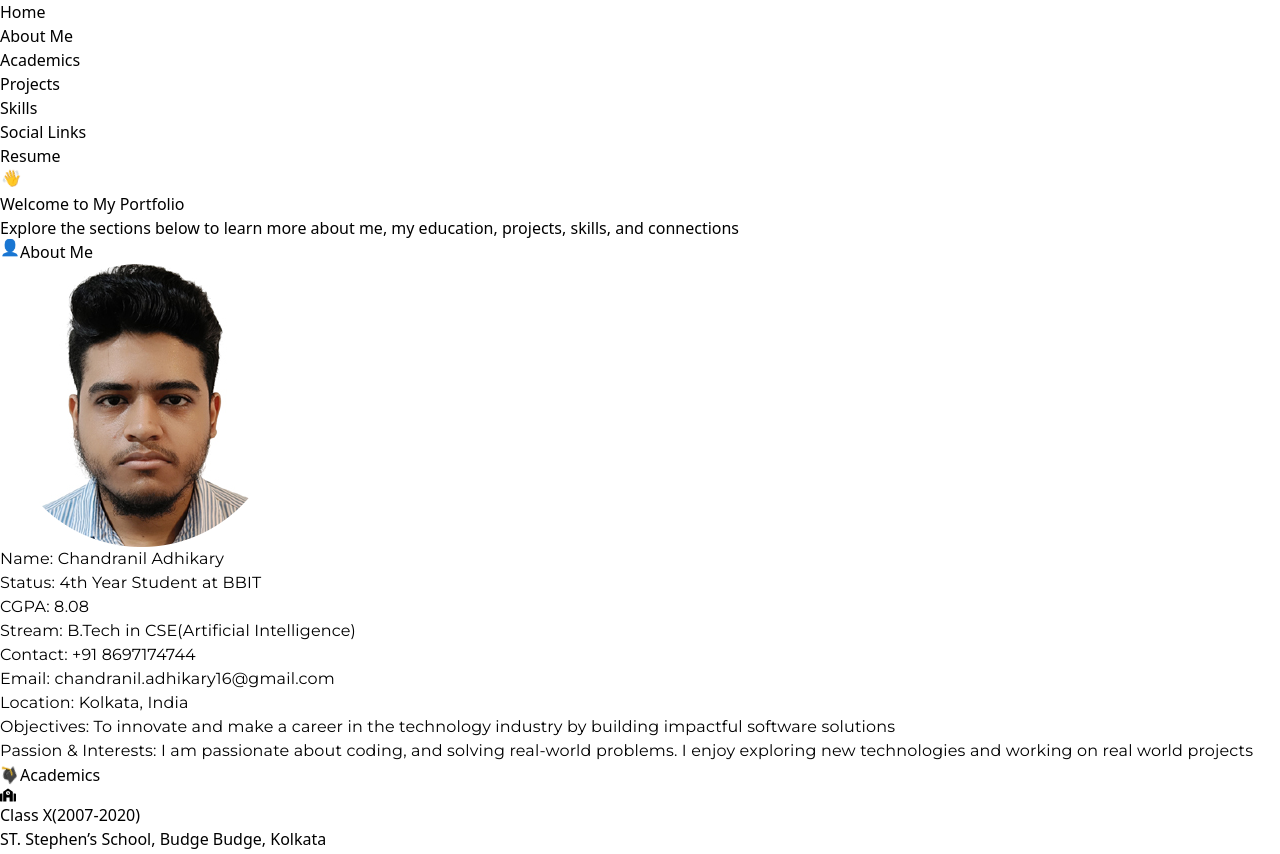
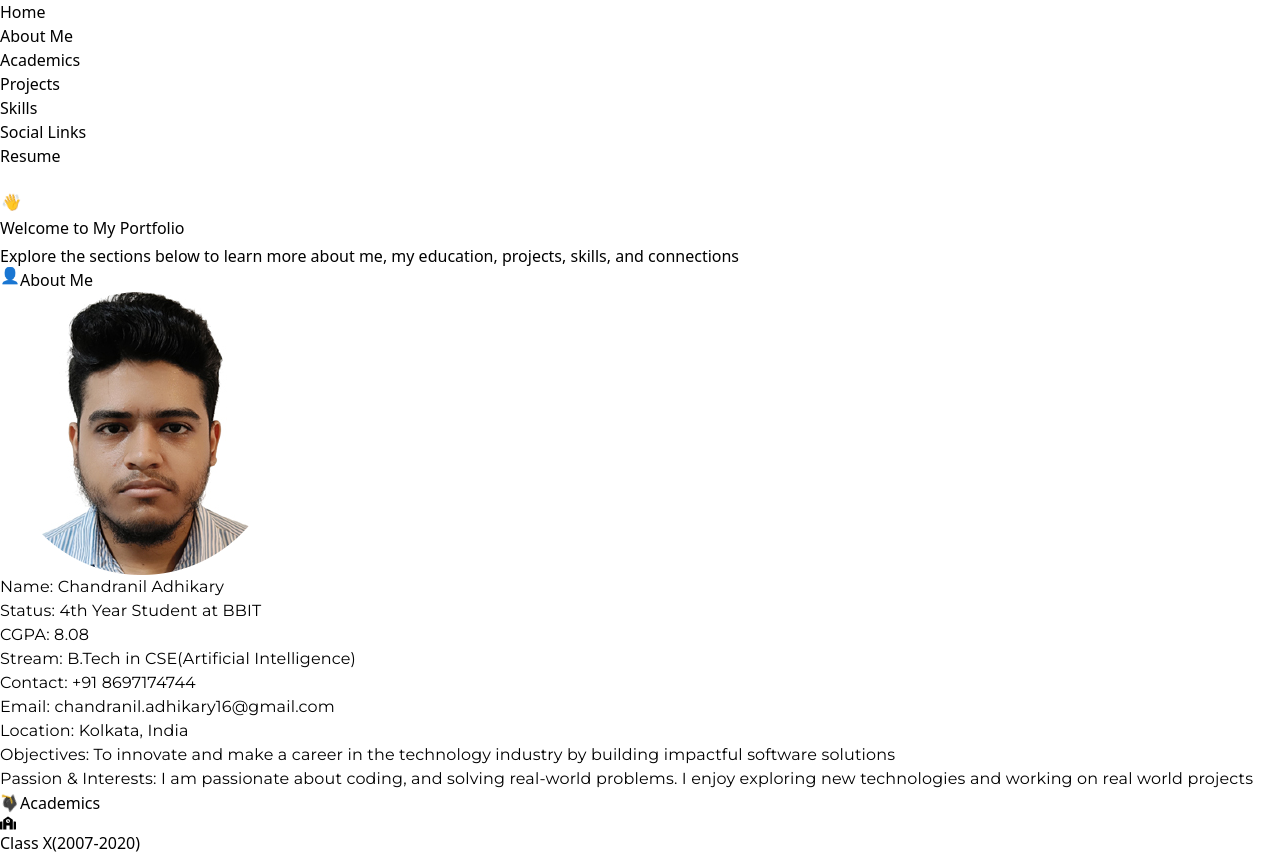
Before and after one commit to Chandranil16/Personal-Portfolio, a React (Vite) app: page / in a window 1280 px wide. Shown: the top 854 px of the page. Built offline with nearby package versions, Linux system fonts and the light colour scheme.

Commit message:
updated some changes

```diff
--- a/src/components/Home.jsx
+++ b/src/components/Home.jsx
@@ -15,7 +15,8 @@ function Home() {
           >
             👋
           </span>
-          <h2 className="text-xl sm:text-4xl md:text-5xl font-extrabold mb-3 tracking-tight bg-gradient-to-r from-violet-600 via-blue-500 to-indigo-600 bg-clip-text text-transparent whitespace-nowrap">
+          {/* Added extra bottom padding to prevent clipping */}
+          <h2 className="text-xl sm:text-4xl md:text-5xl font-extrabold mb-3 tracking-tight bg-gradient-to-r from-violet-600 via-blue-500 to-indigo-600 bg-clip-text text-transparent whitespace-nowrap" style={{ paddingBottom: "0.25em" }}>
             Welcome to My Portfolio
           </h2>
         </div>
--- a/src/components/NavigationBar.jsx
+++ b/src/components/NavigationBar.jsx
@@ -1,17 +1,19 @@
-import React from "react";
+import React, { useState } from "react";
 
 function NavigationBar() {
+  const [menuOpen, setMenuOpen] = useState(false);
+
   const handleScroll = (e, targetId) => {
     e.preventDefault();
+    setMenuOpen(false); // Close menu on link click (mobile)
     const targetElement = document.querySelector(targetId);
     if (targetElement) {
       targetElement.scrollIntoView({ behavior: "smooth" });
     }
   };
 
-  return (
-    <nav className="bg-transparent border-gray-700 text-black font-bold p-4 sticky top-0 z-50 mb-4 backdrop-blur-md">
-      <ul className="flex flex-wrap justify-center space-x-4">
+  const navLinks = (
+    <>
       <li>
         <a
           href="#home"
@@ -75,7 +77,48 @@ function NavigationBar() {
           Resume
         </a>
       </li>
+    </>
+  );
+
+  return (
+    <nav className="bg-transparent border-gray-700 text-black font-bold p-4 sticky top-0 z-50 mb-4 backdrop-blur-md">
+      {/* Desktop Nav */}
+      <ul className="hidden sm:flex flex-wrap justify-center space-x-4">
+        {navLinks}
       </ul>
+      {/* Mobile Hamburger */}
+      <div className="sm:hidden flex justify-between items-center">
+        <button
+          className="p-2 rounded focus:outline-none"
+          aria-label="Open navigation menu"
+          onClick={() => setMenuOpen((prev) => !prev)}
+        >
+          {/* Hamburger Icon */}
+          <svg
+            className="w-8 h-8 text-blue-600"
+            fill="none"
+            stroke="currentColor"
+            viewBox="0 0 24 24"
+            xmlns="http://www.w3.org/2000/svg"
+          >
+            <path strokeLinecap="round" strokeLinejoin="round" strokeWidth={2} d="M4 6h16M4 12h16M4 18h16" />
+          </svg>
+        </button>
+        {/* Dropdown Menu */}
+        {menuOpen && (
+          <ul
+            className="absolute left-0 right-0 top-16 mx-4 bg-gray-300/95 backdrop-blur-md rounded shadow-lg flex flex-col items-center space-y-2 py-4 z-50 animate-dropdown"
+            style={{
+              transition: "opacity 0.4s ease, transform 0.4s cubic-bezier(0.4,0,0.2,1)",
+              opacity: menuOpen ? 1 : 0,
+              transform: menuOpen ? "scaleY(1)" : "scaleY(0.95)",
+              transformOrigin: "top",
+            }}
+          >
+            {navLinks}
+          </ul>
+        )}
+      </div>
     </nav>
   );
 }
--- a/src/index.css
+++ b/src/index.css
@@ -99,3 +99,18 @@ html {
       display: none !important;
     }
   }
+
+/* Add this to your global CSS */
+@keyframes dropdownOpen {
+  from {
+    opacity: 0;
+    transform: scaleY(0.95);
+  }
+  to {
+    opacity: 1;
+    transform: scaleY(1);
+  }
+}
+.animate-dropdown {
+  animation: dropdownOpen 0.4s cubic-bezier(0.4,0,0.2,1);
+}
```
Lines whose indentation alone changed are shown as unchanged.
